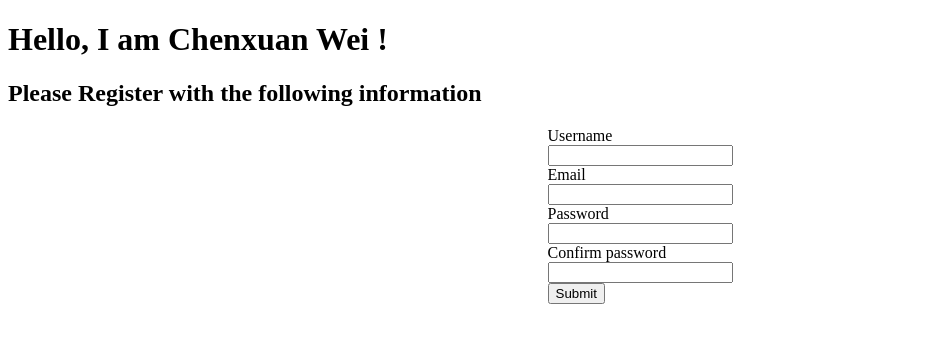
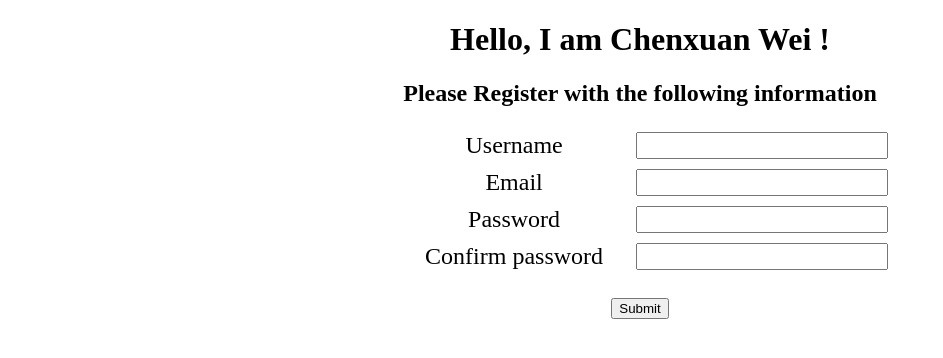
Before and after one commit to ChenxuanWei0428/Take_a_break, a Django app: template take_a_break_app/templates/take_a_break_app/register.html in a window 1280 px wide. Shown: the top 358 px of the page, without its empty margins (0-943 px from the left). Run offline with Django 3.2, Linux system fonts and the light colour scheme; the template is opened without the code that fills it, so the values that code supplies are empty.

Commit message:
Finish register page

```diff
--- a/take_a_break_app/static/take_a_break_app/register.css
+++ b/take_a_break_app/static/take_a_break_app/register.css
@@ -1,4 +1,39 @@
-#register_warp {
+#register_intro{
+    text-align: center;
+}
+
+#register_form {
     justify-content: center;
     display: flex;
 }
+
+#register_form form {
+    width: 40%;
+}
+
+#form_items {
+    display: flex;
+    flex-direction: column;
+}
+
+#form_items > * {
+    margin: 5px;
+}
+
+.form_item {
+    display: flex;
+}
+
+.form_item > * {
+    width: 50%;
+}
+
+#submit_button {
+    justify-content: center;
+    display: flex;
+}
+
+.form_text {
+    text-align: center;
+    font-size: 24px;
+}
--- a/take_a_break_app/templates/take_a_break_app/register.html
+++ b/take_a_break_app/templates/take_a_break_app/register.html
@@ -11,26 +11,33 @@
     <h1>Hello, I am Chenxuan Wei !</h1>
     <h2>Please Register with the following information</h2>
 </div>
-<div id = "register_warp">
 <div id = "register_form">
     <form action = "{% url 'take_a_break_app:main' %}" method="post">
-            <div id = "form_item">
+        <div id = "form_items">
+            <div class = "form_item">
                 <div class="form_text">
                     Username
                 </div>
                 <input type="text", name="username">
+            </div>
+            <div class = "form_item">
                 <div class="form_text">
                     Email
                 </div>
                 <input type="text", name="username">
+            </div>
+            <div class = "form_item">
                 <div class="form_text">
                     Password
                 </div>
                 <input type="Password", name="password">
+            </div>
+            <div class = "form_item">
                 <div class="form_text">
                     Confirm password
                 </div>
                 <input type="Password", name="password">
+            </div>
             <br>
             <div id = "submit_button">
                 <input type="submit">
@@ -38,5 +45,4 @@
         </div>
     </form>
 </div>
-</div>
 {% endblock %}
--- a/take_a_break_app/templates/take_a_break_app/start.html
+++ b/take_a_break_app/templates/take_a_break_app/start.html
@@ -35,7 +35,7 @@
         <div id = "other_option">
             <a href="{% url 'take_a_break_app:main' %}">login as a guest</a>
             <a href="{% url 'take_a_break_app:still_building' %}">recover your password</a>
-            <a href="{% url 'take_a_break_app:still_building' %}">register</a>
+            <a href="{% url 'take_a_break_app:register' %}">register</a>
         </div>
     </div>
 </div>
--- a/take_a_break_app/urls.py
+++ b/take_a_break_app/urls.py
@@ -5,5 +5,6 @@ app_name = "take_a_break_app"
 urlpatterns = [
     path("", views.start, name="take_a_break_start"),
     path("still_building", views.still_building, name = "still_building"),
-    path("main", views.main, name = "main")
+    path("main", views.main, name = "main"),
+    path("register", views.register, name = "register")
 ]
--- a/take_a_break_app/views.py
+++ b/take_a_break_app/views.py
@@ -17,3 +17,6 @@ def main(request):
     return render(request, "take_a_break_app/main.html", {
         "website": range(1, 5)
     })
+
+def register(request):
+    return render(request, "take_a_break_app/register.html")
```
Lines whose indentation alone changed are shown as unchanged.
